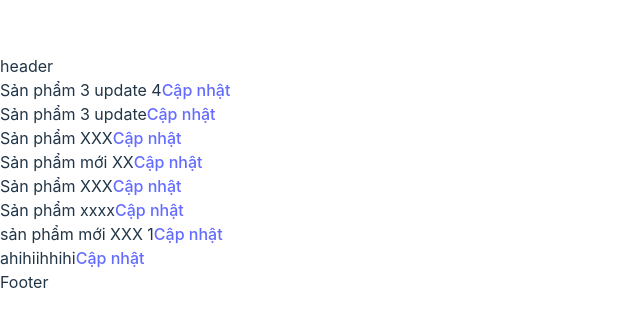
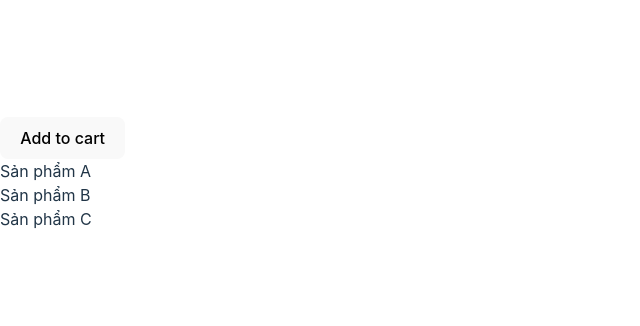
Before and after one commit to datlt2306/web502, a React (Vite) app in the folder WD18328/: page / in a window 1280 px wide. Shown: the part 226-552 px from the top of the page, without its empty margins (0-640 px from the left). Built offline with nearby package versions, Linux system fonts and the light colour scheme; data requests are answered from the project's data file.

Commit message:
WD18328 - Buổi 10

```diff
--- a/WD18328/db.json
+++ b/WD18328/db.json
@@ -40,5 +40,40 @@
       "price": "1231232131",
       "id": 9
     }
+  ],
+  "cart": [
+    {
+      "id": 1,
+      "userId": 1,
+      "items": [
+        {
+          "id": 1,
+          "quantity": 2,
+          "image": "",
+          "price": 0,
+          "name": "Sản phẩm A"
+        }
+      ]
+    },
+    {
+      "userId": 2,
+      "items": [
+        {
+          "id": 1,
+          "quantity": 1,
+          "image": "",
+          "price": 0,
+          "name": "Sản phẩm B"
+        },
+        {
+          "id": 2,
+          "quantity": 2,
+          "image": "",
+          "price": 0,
+          "name": "Sản phẩm C"
+        }
+      ],
+      "id": 2
+    }
   ]
 }
--- a/WD18328/src/App.tsx
+++ b/WD18328/src/App.tsx
@@ -1,13 +1,96 @@
-import { Route, Routes } from "react-router-dom";
-import ProductList from "./components/ProductList";
-import WebsiteLayout from "./components/layouts/website";
-import ProductAdd from "./components/ProductAdd";
-import ProductEdit from "./components/ProductEdit";
-import AdminLayout from "./components/layouts/admin";
+/* eslint-disable @typescript-eslint/no-explicit-any */
+import { useMutation, useQuery, useQueryClient } from "@tanstack/react-query";
+import axios from "axios";
+
 function App() {
+    const queryClient = useQueryClient();
+    const { data } = useQuery({
+        queryKey: ["cart"],
+        queryFn: async () => {
+            const { data } = await axios.get(`http://localhost:3000/cart`);
+            return data;
+        },
+    });
+    const mutation = useMutation({
+        mutationFn: async (newItem: any) => {
+            const cart = (await queryClient.getQueryData(["cart"])) || [];
+            const existingItemIndex = (cart as any[]).findIndex(
+                (cartItem) => cartItem.userId === newItem.userId
+            );
+
+            if (existingItemIndex !== -1) {
+                // Nếu đơn hàng của người dùng đã tồn tại, tiến hành cập nhật giỏ hàng
+                const updatedCart = [...(cart as any)]; // Sao chép mảng giỏ hàng để tránh thay đổi trực tiếp dữ liệu ban đầu
+                const existingProductIndex = updatedCart[existingItemIndex].items.findIndex(
+                    (item: any) => item.id === newItem.items[0].id
+                );
+
+                if (existingProductIndex !== -1) {
+                    // Nếu sản phẩm đã tồn tại trong giỏ hàng, tăng số lượng
+                    updatedCart[existingItemIndex].items[existingProductIndex].quantity +=
+                        newItem.items[0].quantity;
+                } else {
+                    // Nếu sản phẩm chưa tồn tại trong giỏ hàng, thêm vào mảng sản phẩm
+                    updatedCart[existingItemIndex].items.push(newItem.items[0]);
+                }
+
+                // Gửi yêu cầu cập nhật giỏ hàng lên server
+                await axios.put(
+                    `http://localhost:3000/cart/${updatedCart[existingItemIndex].id}`,
+                    updatedCart[existingItemIndex]
+                );
+
+                // Cập nhật dữ liệu trong bộ nhớ cache
+                queryClient.setQueryData(["cart"], updatedCart);
+            } else {
+                // Nếu đơn hàng của người dùng chưa tồn tại, tiến hành tạo mới giỏ hàng
+                const newCart = {
+                    userId: newItem.userId,
+                    items: newItem.items,
+                };
+
+                // Gửi yêu cầu tạo mới giỏ hàng lên server
+                await axios.post(`http://localhost:3000/cart`, newCart);
+
+                // Cập nhật dữ liệu trong bộ nhớ cache
+                queryClient.setQueryData(["cart"], [...(cart as any), newCart]);
+            }
+        },
+        onSuccess: () => {
+            // Khi mutation thành công, làm mới dữ liệu giỏ hàng
+            queryClient.invalidateQueries({ queryKey: ["cart"] });
+        },
+    });
+
+    console.log(data);
     return (
         <>
-            <Routes>
+            <button
+                onClick={() =>
+                    mutation.mutate({
+                        userId: 2,
+                        items: [
+                            {
+                                id: 2,
+                                quantity: 1,
+                                image: "",
+                                price: 0,
+                                name: "Sản phẩm C",
+                            },
+                        ],
+                    })
+                }
+            >
+                Add to cart
+            </button>
+            {data?.map((cartItem: any) => (
+                <div key={cartItem.id}>
+                    {cartItem.items.map((item: any) => (
+                        <div key={item.id}>{item.name}</div>
+                    ))}
+                </div>
+            ))}
+            {/* <Routes>
                 <Route path="/" element={<WebsiteLayout />}>
                     <Route index element={<ProductList />} />
                 </Route>
@@ -17,11 +100,8 @@ function App() {
                     <Route path="products/add" element={<ProductAdd />} />
                     <Route path="products/:id/edit" element={<ProductEdit />} />
                 </Route>
-            </Routes>
-            <div></div>
+            </Routes> */}
         </>
     );
 }
-// Truyền vào 1 hàm và có dấu {}
-// nếu truyền vào 1 hàm thì phải có dấu () => return 1 hàm
 export default App;
```
